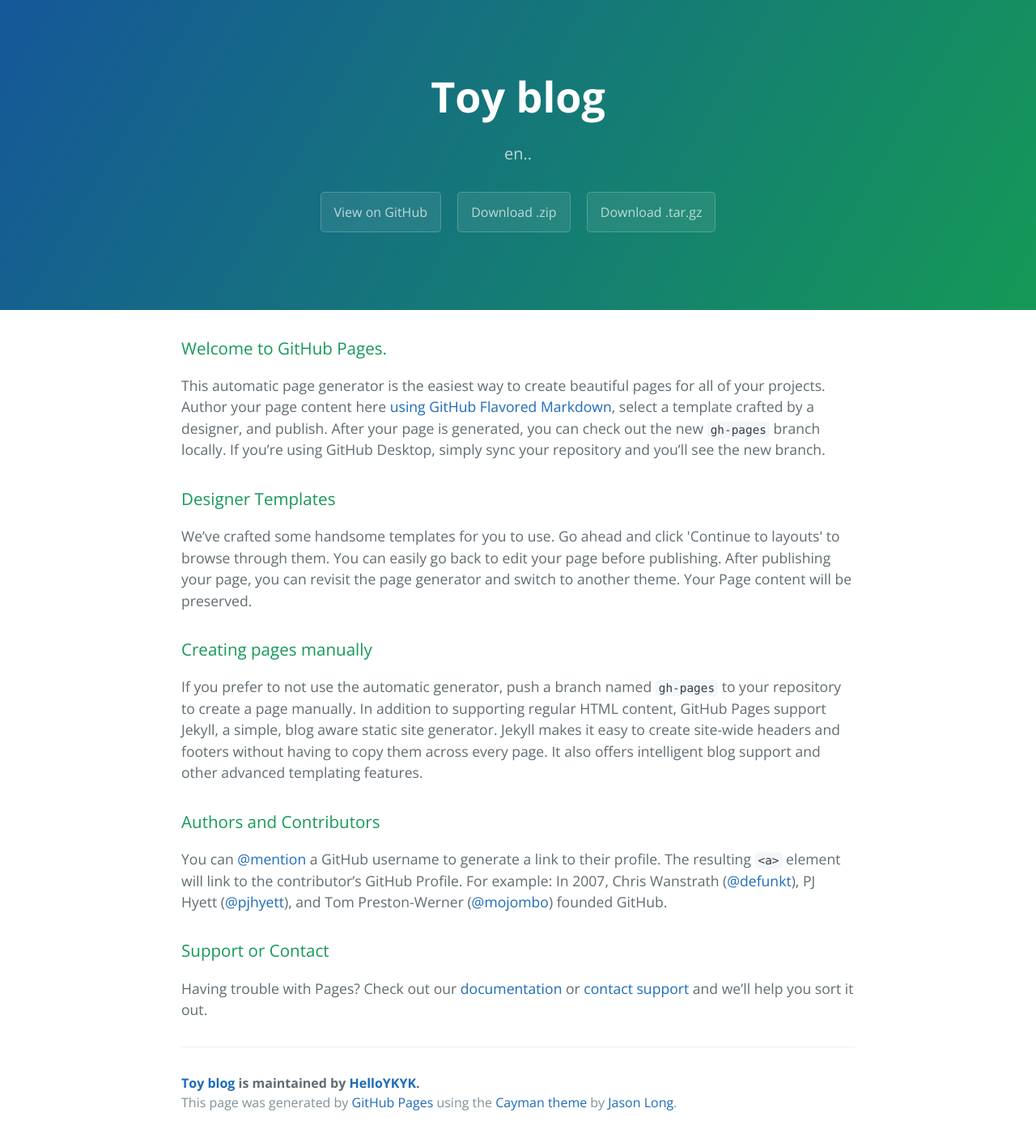
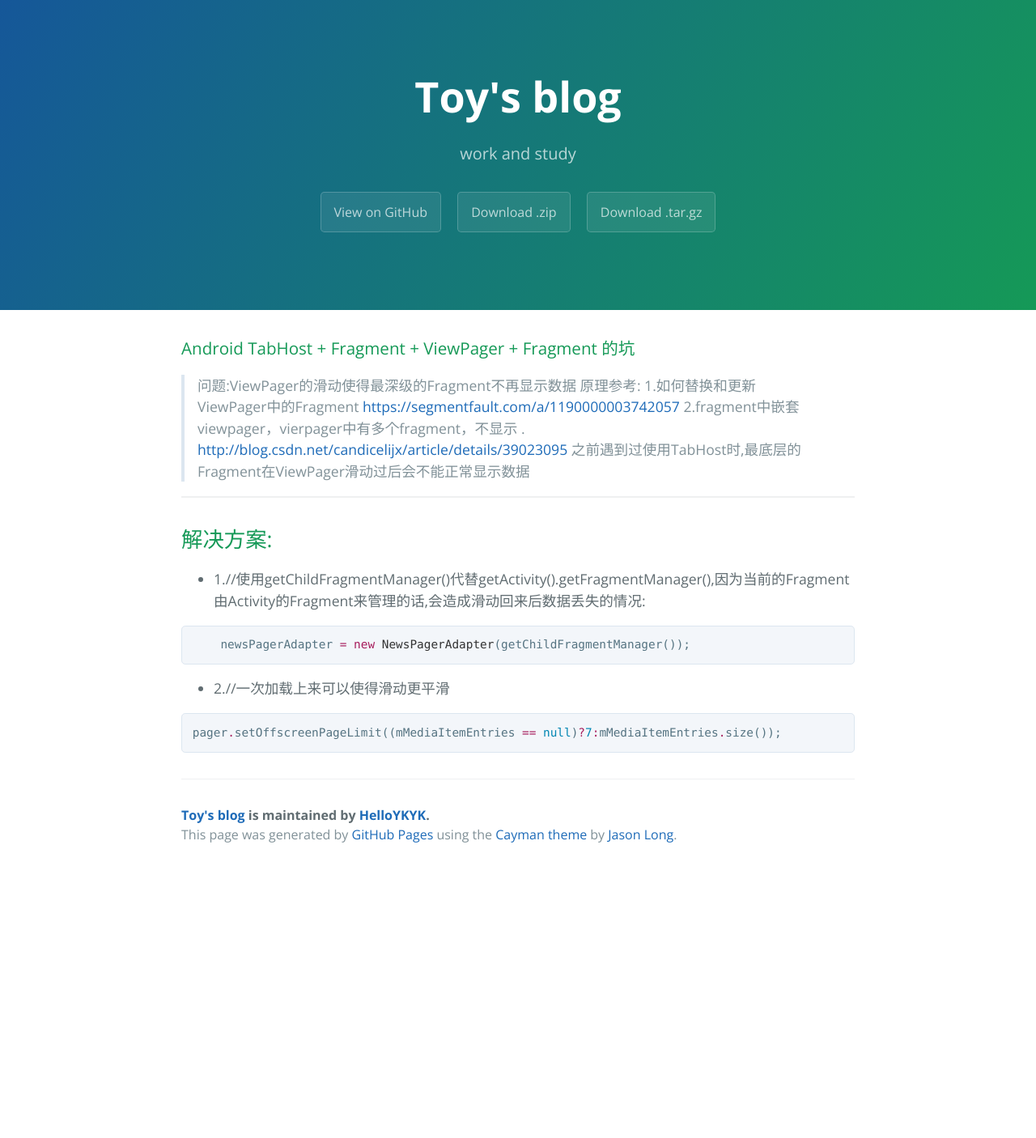
Before and after one commit to HelloYKYK/TOY_Blog, a Jekyll site: the page index.html, which Jekyll copies as it is, in a window 1280 px wide. Shown: the whole page at 81% size. Built offline with Jekyll 4.4.1, drawn with Linux system fonts in a browser that asks for light colours; after the commit the page ends 1075 px from its top, so only the background shows below that.

```diff
--- a/index.html
+++ b/index.html
@@ -11,8 +11,8 @@
   </head>
   <body>
     <section class="page-header">
-      <h1 class="project-name">Toy blog</h1>
-      <h2 class="project-tagline">en..</h2>
+      <h1 class="project-name">Toy&#39;s blog</h1>
+      <h2 class="project-tagline">work and study</h2>
       <a href="https://github.com/HelloYKYK/TOY_Blog" class="btn">View on GitHub</a>
       <a href="https://github.com/HelloYKYK/TOY_Blog/zipball/master" class="btn">Download .zip</a>
       <a href="https://github.com/HelloYKYK/TOY_Blog/tarball/master" class="btn">Download .tar.gz</a>
@@ -20,32 +20,37 @@
 
     <section class="main-content">
       <h3>
-<a id="welcome-to-github-pages" class="anchor" href="#welcome-to-github-pages" aria-hidden="true"><span aria-hidden="true" class="octicon octicon-link"></span></a>Welcome to GitHub Pages.</h3>
+<a id="android--tabhost--fragment--viewpager--fragment-的坑" class="anchor" href="#android--tabhost--fragment--viewpager--fragment-%E7%9A%84%E5%9D%91" aria-hidden="true"><span aria-hidden="true" class="octicon octicon-link"></span></a>Android  TabHost + Fragment + ViewPager + Fragment 的坑</h3>
 
-<p>This automatic page generator is the easiest way to create beautiful pages for all of your projects. Author your page content here <a href="https://guides.github.com/features/mastering-markdown/">using GitHub Flavored Markdown</a>, select a template crafted by a designer, and publish. After your page is generated, you can check out the new <code>gh-pages</code> branch locally. If you’re using GitHub Desktop, simply sync your repository and you’ll see the new branch.</p>
+<blockquote>
+<p>问题:ViewPager的滑动使得最深级的Fragment不再显示数据
+原理参考:
+1.如何替换和更新ViewPager中的Fragment
+<a href="https://segmentfault.com/a/1190000003742057">https://segmentfault.com/a/1190000003742057</a>
+2.fragment中嵌套viewpager，vierpager中有多个fragment，不显示 .
+<a href="http://blog.csdn.net/candicelijx/article/details/39023095">http://blog.csdn.net/candicelijx/article/details/39023095</a>
+之前遇到过使用TabHost时,最底层的Fragment在ViewPager滑动过后会不能正常显示数据</p>
+</blockquote>
 
-<h3>
-<a id="designer-templates" class="anchor" href="#designer-templates" aria-hidden="true"><span aria-hidden="true" class="octicon octicon-link"></span></a>Designer Templates</h3>
+<hr>
 
-<p>We’ve crafted some handsome templates for you to use. Go ahead and click 'Continue to layouts' to browse through them. You can easily go back to edit your page before publishing. After publishing your page, you can revisit the page generator and switch to another theme. Your Page content will be preserved.</p>
+<h2>
+<a id="解决方案" class="anchor" href="#%E8%A7%A3%E5%86%B3%E6%96%B9%E6%A1%88" aria-hidden="true"><span aria-hidden="true" class="octicon octicon-link"></span></a>解决方案:</h2>
 
-<h3>
-<a id="creating-pages-manually" class="anchor" href="#creating-pages-manually" aria-hidden="true"><span aria-hidden="true" class="octicon octicon-link"></span></a>Creating pages manually</h3>
+<ul>
+<li>1.//使用getChildFragmentManager()代替getActivity().getFragmentManager(),因为当前的Fragment由Activity的Fragment来管理的话,会造成滑动回来后数据丢失的情况:</li>
+</ul>
 
-<p>If you prefer to not use the automatic generator, push a branch named <code>gh-pages</code> to your repository to create a page manually. In addition to supporting regular HTML content, GitHub Pages support Jekyll, a simple, blog aware static site generator. Jekyll makes it easy to create site-wide headers and footers without having to copy them across every page. It also offers intelligent blog support and other advanced templating features.</p>
+<div class="highlight highlight-source-java"><pre>    newsPagerAdapter <span class="pl-k">=</span> <span class="pl-k">new</span> <span class="pl-smi">NewsPagerAdapter</span>(getChildFragmentManager());</pre></div>
 
-<h3>
-<a id="authors-and-contributors" class="anchor" href="#authors-and-contributors" aria-hidden="true"><span aria-hidden="true" class="octicon octicon-link"></span></a>Authors and Contributors</h3>
+<ul>
+<li>2.//一次加载上来可以使得滑动更平滑</li>
+</ul>
 
-<p>You can <a href="https://help.github.com/articles/basic-writing-and-formatting-syntax/#mentioning-users-and-teams" class="user-mention">@mention</a> a GitHub username to generate a link to their profile. The resulting <code>&lt;a&gt;</code> element will link to the contributor’s GitHub Profile. For example: In 2007, Chris Wanstrath (<a href="https://github.com/defunkt" class="user-mention">@defunkt</a>), PJ Hyett (<a href="https://github.com/pjhyett" class="user-mention">@pjhyett</a>), and Tom Preston-Werner (<a href="https://github.com/mojombo" class="user-mention">@mojombo</a>) founded GitHub.</p>
-
-<h3>
-<a id="support-or-contact" class="anchor" href="#support-or-contact" aria-hidden="true"><span aria-hidden="true" class="octicon octicon-link"></span></a>Support or Contact</h3>
-
-<p>Having trouble with Pages? Check out our <a href="https://help.github.com/pages">documentation</a> or <a href="https://github.com/contact">contact support</a> and we’ll help you sort it out.</p>
+<div class="highlight highlight-source-java"><pre>pager<span class="pl-k">.</span>setOffscreenPageLimit((mMediaItemEntries <span class="pl-k">==</span> <span class="pl-c1">null</span>)<span class="pl-k">?</span><span class="pl-c1">7</span><span class="pl-k">:</span>mMediaItemEntries<span class="pl-k">.</span>size());</pre></div>
 
       <footer class="site-footer">
-        <span class="site-footer-owner"><a href="https://github.com/HelloYKYK/TOY_Blog">Toy blog</a> is maintained by <a href="https://github.com/HelloYKYK">HelloYKYK</a>.</span>
+        <span class="site-footer-owner"><a href="https://github.com/HelloYKYK/TOY_Blog">Toy&#39;s blog</a> is maintained by <a href="https://github.com/HelloYKYK">HelloYKYK</a>.</span>
 
         <span class="site-footer-credits">This page was generated by <a href="https://pages.github.com">GitHub Pages</a> using the <a href="https://github.com/jasonlong/cayman-theme">Cayman theme</a> by <a href="https://twitter.com/jasonlong">Jason Long</a>.</span>
       </footer>
```
Also changed, not shown: other parts of index.html (+1 -1 lines), params.json (+3 -3 lines).
